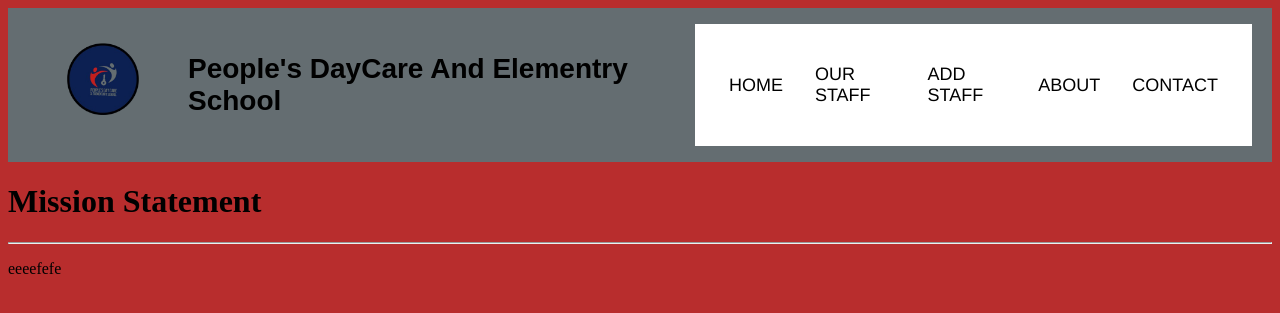
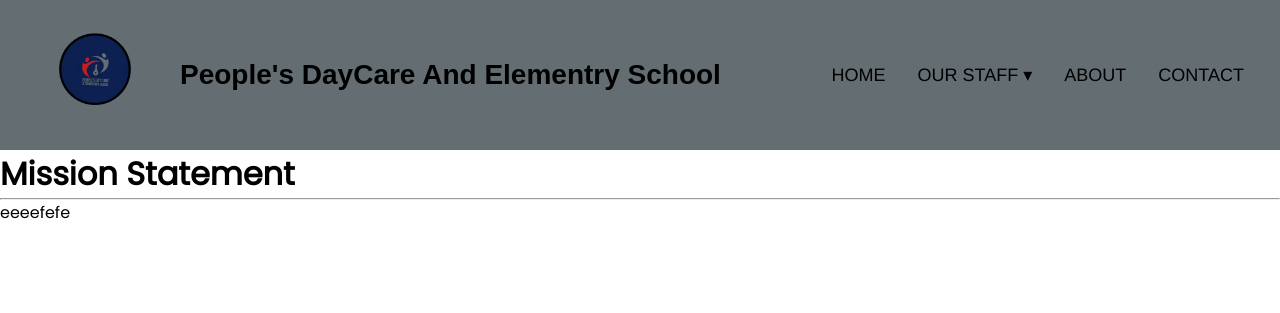
Before and after one commit to SSIDDIQUE2k/PCDESCHOOL-SITE, a Django app: page / in a window 1280 px wide. Shown: the top 313 px of the page. Run offline with Django 5.2, Linux system fonts and the light colour scheme.

Commit message:
added drop-down-bar

```diff
--- a/main_app/models.py
+++ b/main_app/models.py
@@ -1,5 +1,6 @@
 from django.db import models
 from django.urls import reverse
+from django.contrib.auth.models import User
 # Create your models here.
 class Teacher(models.Model):
     name = models.CharField(max_length=100)
@@ -7,6 +8,7 @@ class Teacher(models.Model):
     description = models.TextField(max_length=250)
     subject = models.CharField(max_length=100)
 
+
     # new code below
     def __str__(self):
         return self.name
--- a/main_app/static/css/base.css
+++ b/main_app/static/css/base.css
@@ -1,23 +1,18 @@
-@font-face {
-    font-family: 'Times New Roman', Times, serif;
-    src: url('https://fonts.googleapis.com/css2?family=Times+New+Roman&display=swap');
+@import url('https://fonts.googleapis.com/css2?family=Poppins&display=swap');
+
+* {
+    padding: 0;
+    margin: 0;
+    font-family: 'Poppins', monospace;
 }
-@font-face {
-    font-family: 'Arial', sans-serif;
-    src: url('https://fonts.googleapis.com/css2?family=Arial&display=swap');
-}
-body {
-    background-color: rgb(184, 45, 45);
-}
+
 nav {
     position: sticky;
     top: 0;
-
     display: flex;
     justify-content: space-between;
     align-items: center;
     padding: 0 20px;
-
     background-color: rgb(100, 109, 113);
 }
 
@@ -25,9 +20,11 @@ nav {
     display: flex;
     align-items: center;
 }
+
 .logo img {
     width: 150px;
 }
+
 .logo h3 {
     margin-left: 10px;
     color: black;
@@ -35,29 +32,26 @@ nav {
     font-size: 28px;
     font-family: RobotoRegular, sans-serif;
 }
+
 .nav-links {
     display: flex;
-   align-items: center;
+    align-items: center;
     list-style: none;
 }
+
 .nav-links a {
     display: block;
     padding: 30px 16px;
-    color:black;
+    color: black;
     text-decoration: none;
     font-size: 18px;
-    font-family:'Franklin Gothic Medium', 'Arial Narrow', Arial, sans-serif;
+    font-family: 'Franklin Gothic Medium', 'Arial Narrow', Arial, sans-serif;
     text-transform: uppercase;
     transition: all ease-in-out 100ms;
 }
+
 .nav-links a:hover {
     text-decoration: underline wavy navy;
-}
-
-.nav-links {
-    padding: 10px 18px;
-    margin-left: 16px;
-    background-color: white;
 }
 
 .menu-toggle {
@@ -65,12 +59,47 @@ nav {
     cursor: pointer;
     width: 34px;
 }
+
 .menu-toggle .bar {
     flex-basis: 100%;
     height: 4px;
     background-color: black;
     margin: 3px;
 }
+
+.dropdown {
+    position: relative;
+    display: inline-block;
+}
+
+.dropdown-content {
+    display: none;
+    position: absolute;
+    background-color: #8c52ff;
+    min-width: 160px;
+    box-shadow: 0px 8px 16px 0px rgba(0,0,0,0.2);
+    z-index: 1;
+}
+
+.dropdown-content a {
+    color: #FFF;
+    padding: 12px 16px;
+    text-decoration: none;
+    display: block;
+}
+
+.dropdown-content a:hover {
+    background-color: #6d30e9;
+}
+
+.dropdown:hover .dropdown-content {
+    display: block;
+}
+
+.dropdown:hover .dropbtn {
+    background-color: #6d30e9;
+}
+
 @media (max-width: 768px) {
     nav {
         flex-wrap: wrap ;
@@ -78,11 +107,11 @@ nav {
     .menu-toggle {
         display: flex;
         flex-wrap: wrap;
-        }
+    }
 
     .logo {
         height: 80px;
-        }
+    }
     .nav-links {
         display: none;
         flex-basis: 100%;
@@ -102,8 +131,7 @@ nav {
         border-radius: 0;
         margin-bottom: 20px;
     }
-    .nav-links{
+    .nav-links {
         background-color: aqua;
     }
 }
-/* Remove the empty block */
--- a/main_app/templates/base.html
+++ b/main_app/templates/base.html
@@ -28,11 +28,14 @@
 
         <ul class="nav-links">
           <li><a href="{% url 'home' %}">Home</a></li>
-          <li><a href="{% url 'teacher-index' %}">Our Staff</a></li>
-          <li><a href="{% url 'teacher-create' %}">Add Staff</a></li>
+          <li class="dropdown">
+            <a href="{% url 'teacher-index' %}">Our Staff ▾</a>
+            <ul class="dropdown-content">
+              <li><a href="{% url 'teacher-create' %}">Add Staff</a></li>
+            </ul>
+          </li>
           <li><a href="{% url 'about' %}">About</a></li>
           <li><a href="{% url 'contact' %}">Contact</a></li>
-
         </ul>
       </nav>
     </header>
--- a/main_app/templates/teachers/index.html
+++ b/main_app/templates/teachers/index.html
@@ -16,13 +16,13 @@
         <div class="card-content">
           <div class="card-img-container">
             <img
-            src="{% static '/images/person.png' %}"
+              src="{% static 'images/person.png' %}"
               alt="person"
             />
           </div>
           <h2 class="card-title">{{ teacher.name }}</h2>
           {% if teacher.age > 0 %}
-        <p>A {{ teacher.age }} year old {{ teacher.breed }}</p>
+            <p>A {{ teacher.age }} year old {{ teacher.breed }}.</p>
           {% else %}
             <p>A {{ teacher.subject }} teacher.</p>
           {% endif %}
@@ -30,6 +30,8 @@
         </div>
       </a>
     </div>
+  {% empty %}
+    <p>No teachers available.</p>
   {% endfor %}
 </section>
 
--- a/pcdeschool/settings.py
+++ b/pcdeschool/settings.py
@@ -31,15 +31,15 @@ ALLOWED_HOSTS = []
 # Application definition
 
 INSTALLED_APPS = [
-    # add main_app here
     'main_app',
     'django.contrib.admin',
-    'django.contrib.auth',
+    'django.contrib.auth',    # Thank You Django!
     'django.contrib.contenttypes',
     'django.contrib.sessions',
     'django.contrib.messages',
     'django.contrib.staticfiles',
 ]
+
 
 MIDDLEWARE = [
     'django.middleware.security.SecurityMiddleware',
```
Lines whose indentation alone changed are shown as unchanged.
